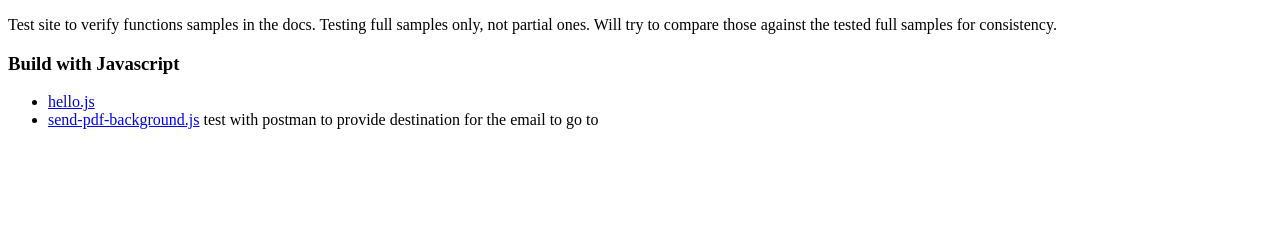
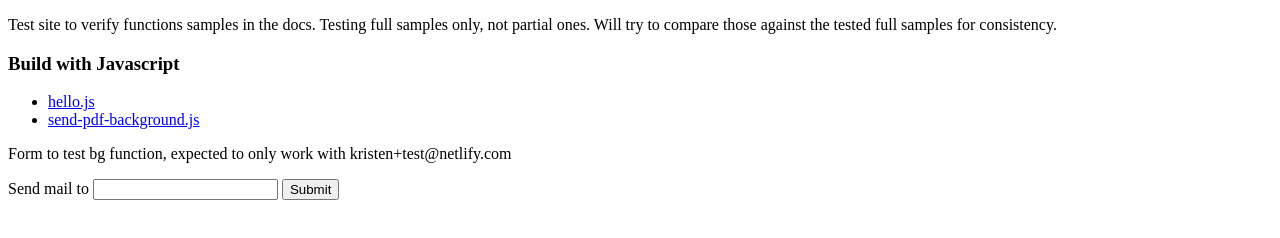
Before and after one commit to klavavej/verify-functions-docs-samples, a website: page index.html in a window 1280 px wide. Drawn offline with Linux system fonts and the light colour scheme.

Commit message:
add form

```diff
--- a/index.html
+++ b/index.html
@@ -10,10 +10,15 @@
 <h3>Build with Javascript</h3>
 <ul>
     <li><a href="/.netlify/functions/hello">hello.js</a></li>
-    <li><a href="/.netlify/functions/send-pdf-background">send-pdf-background.js</a> test with postman to provide destination for the email to go to</li>
+    <li><a href="/.netlify/functions/send-pdf-background">send-pdf-background.js</a></li>
 </ul>
 
-<h3></h3>
+<p>Form to test bg function, expected to only work with kristen+test@netlify.com</p>
+<form action="/.netlify/functions/send-pdf-background" method="POST">
+    <label for="destination">Send mail to</label>
+    <input type="text" id="destination" name="destination" />
+    <button>Submit</button>
+  </form>
 
 
 </body>
```
